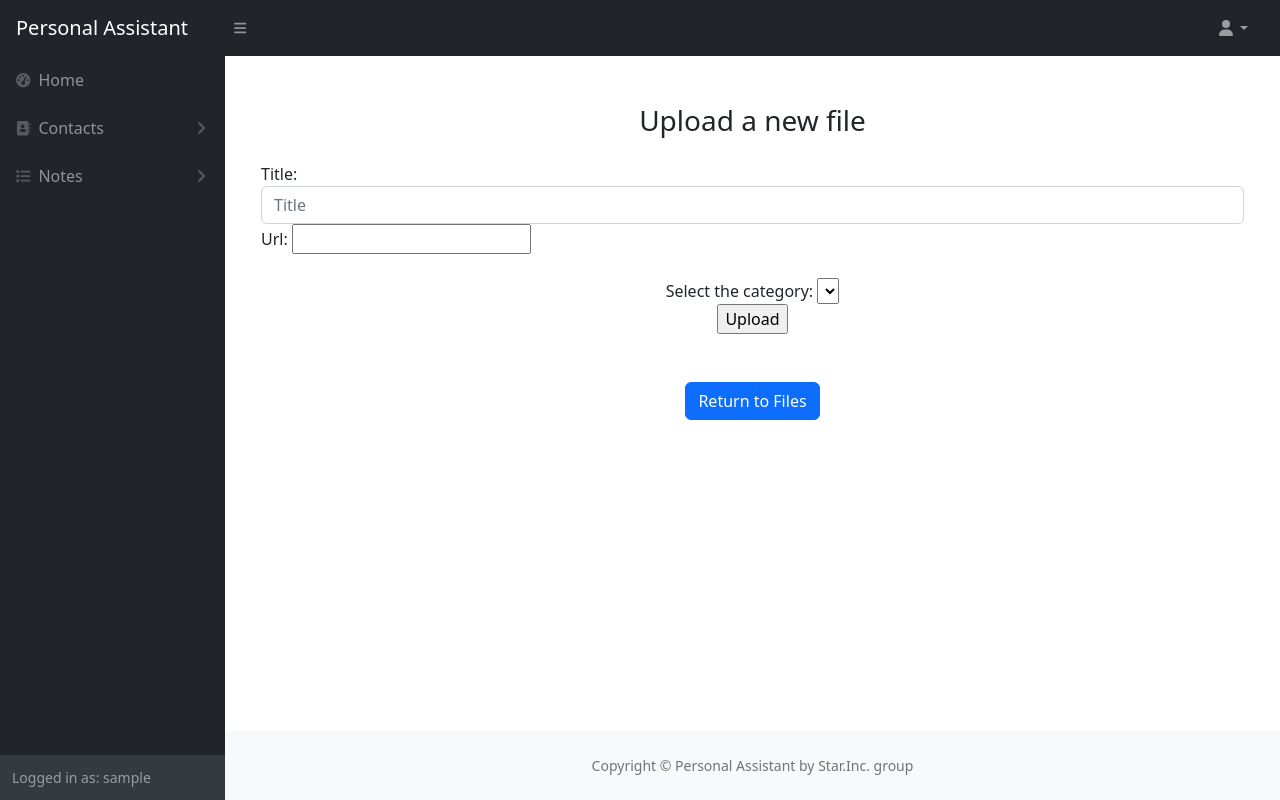
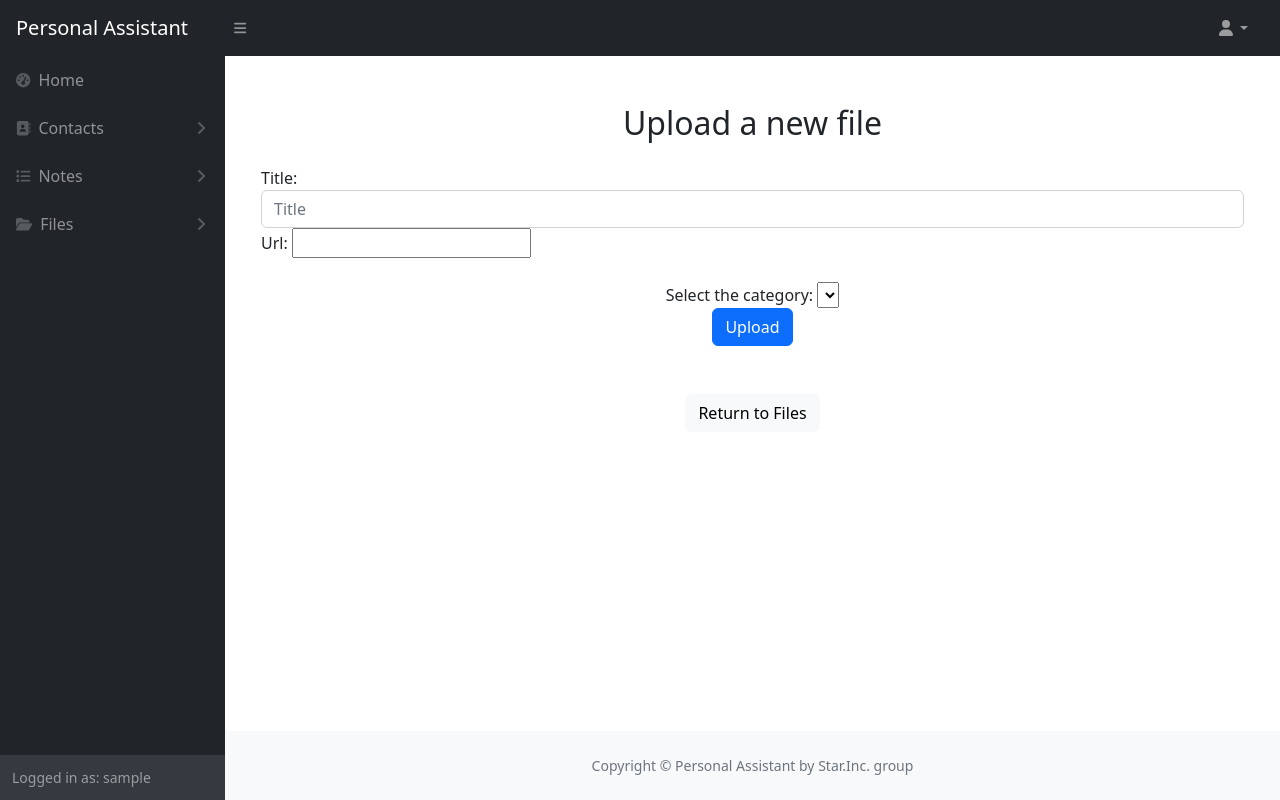
Before and after one commit to dspuliaiev/Personal_web_assistant_deploy, a Django app: page /files/create in a window 1280 px wide. Run offline with Django 5.2, Linux system fonts and the light colour scheme; the visitor is signed in with stand-in values (Sample User, id 1); data that the repository does not hold is empty; some libraries are stand-ins or nearby versions.

Commit message:
menu_files

```diff
--- a/contacts/templates/contacts/base.html
+++ b/contacts/templates/contacts/base.html
@@ -60,7 +60,7 @@
                     <div class="collapse" id="contactsCollapse" aria-labelledby="headingOne"
                          data-bs-parent="#sidenavAccordion">
                         <nav class="sb-sidenav-menu-nested nav">
-                            <a class="nav-link" href="{% url 'contacts:list' %}">Contacts List</a>
+                            <a class="nav-link" href="{% url 'contacts:list' %}">Contacts list</a>
                             <a class="nav-link" href="{% url 'contacts:create' %}">Create contact</a>
                             <a class="nav-link" href="{% url 'contacts:search' %}">Search contacts</a>
                             <a class="nav-link" href="{% url 'contacts:birthdays' %}">Upcoming birthdays</a>
@@ -76,9 +76,23 @@
                     <div class="collapse" id="notesCollapse" aria-labelledby="headingTwo"
                          data-bs-parent="#sidenavAccordion">
                         <nav class="sb-sidenav-menu-nested nav">
-                            <a class="nav-link" href="{% url 'notes:note_list' %}">Note List</a>
-                            <a class="nav-link" href="{% url 'notes:note_create' %}">Create Note</a>
-                            <a class="nav-link" href="{% url 'notes:note_search' %}">Search Notes</a>
+                            <a class="nav-link" href="{% url 'notes:note_list' %}">Notes list</a>
+                            <a class="nav-link" href="{% url 'notes:note_create' %}">Create note</a>
+                            <a class="nav-link" href="{% url 'notes:note_search' %}">Search notes</a>
+                        </nav>
+                    </div>
+                        <a class="nav-link collapsed" href="#" data-bs-toggle="collapse" data-bs-target="#filesCollapse"
+                       aria-expanded="false" aria-controls="filesCollapse">
+                        <div class="sb-nav-link-icon"><i class="fas fa-folder-open"></i></div>
+                        Files
+                        <div class="sb-sidenav-collapse-arrow"><i class="fas fa-angle-down"></i></div>
+                    </a>
+                    <div class="collapse" id="filesCollapse" aria-labelledby="headingThree"
+                         data-bs-parent="#sidenavAccordion">
+                        <nav class="sb-sidenav-menu-nested nav">
+                            <a class="nav-link" href="{% url 'files:category_create' %}">Files category</a>
+                            <a class="nav-link" href="{% url 'files:files' %}">Files list</a>
+                            <a class="nav-link" href="{% url 'files:create' %}">Files upload</a>
                         </nav>
                     </div>
                 </div>
--- a/files/templates/files/create.html
+++ b/files/templates/files/create.html
@@ -1,28 +1,24 @@
 {% extends "contacts/base.html" %}
-
 {% load cloudinary %}
-
 {% block title %}Upload a new file{% endblock %}
-
 {% block content %}
 <div class="container mt-5">
-    <h3 class="text-center mb-4">Upload a new file</h3>
+    <h2 class="text-center mb-4">Upload a new file</h2>
     <div id='backend_upload'>
         <form action="{% url 'files:create' %}" method="post" enctype="multipart/form-data">
             {% csrf_token %}
             {{ backend_form }}
             <br>
-           <div align="center">Select the category:
-            <select name="categories" required>
+            <div align="center">Select the category: <select name="categories" required>
                 {% for category in categories %}
                 <option value="{{category.name}}">{{category.name}}</option>
                 {% endfor %}
             </select><br>
-            <input type="submit" value="Upload">
+            <button type="submit" class="btn btn-primary">Upload</button>
         </div>
         </form>
     </div>
     <br><br>
-    <center><a href="/files" class="btn btn-primary">Return to Files</a></center>
+    <center><a href="/files" class="btn btn-light">Return to Files</a></center>
 </div>
 {% endblock %}
```
Also changed, not shown: assistant_project/settings.py (+6 -5 lines), Screenshot_400.png (added). Lines whose indentation alone changed are shown as unchanged.
